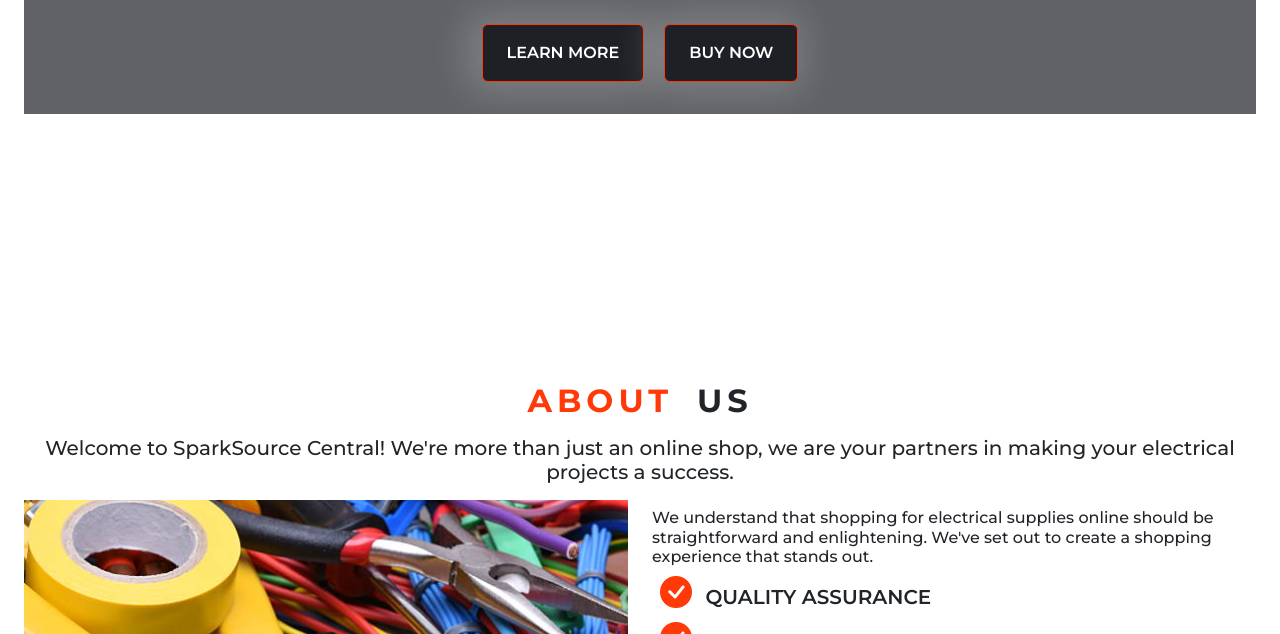
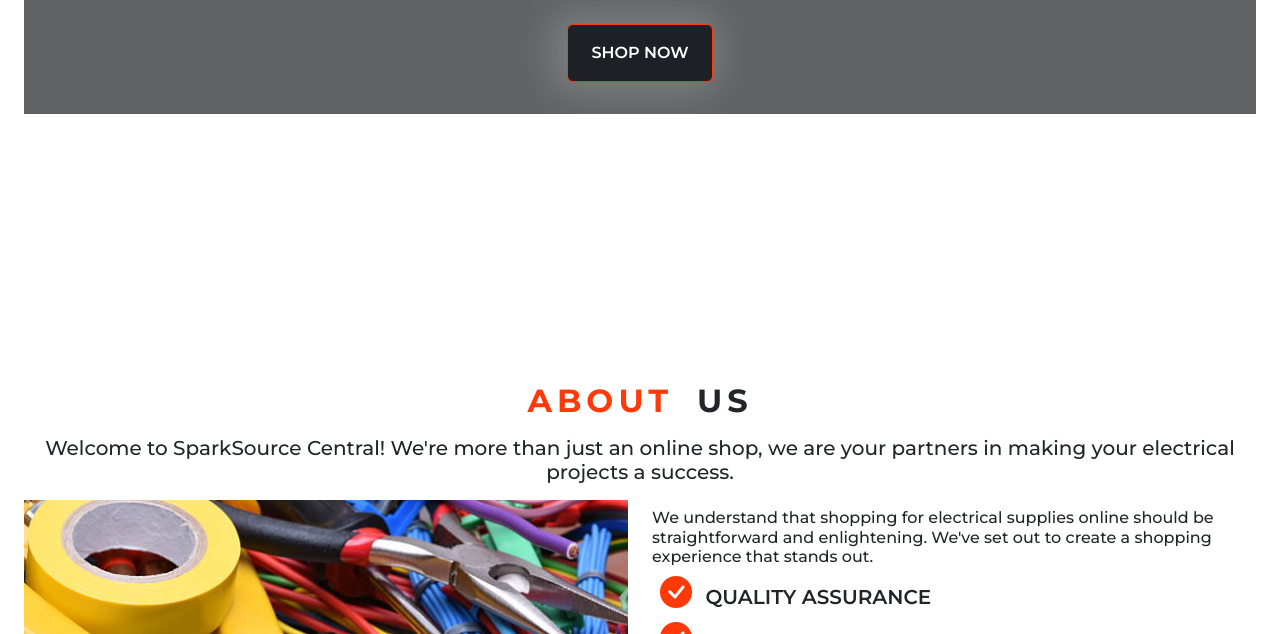
Before and after one commit to jaspherbagor/SparkSource-Central, a plain HTML site: page index.html in a window 1280 px wide. Shown: the part 466-1100 px from the top of the page. Drawn offline with nearby package versions, Linux system fonts and the light colour scheme.

Commit message:
deleted the learn more button and changed the buy now button to shop now

```diff
--- a/home.css
+++ b/home.css
@@ -77,7 +77,7 @@ input[type=search], button.search-btn {
     background: var(--navbar-transparent-bg)
 }
 
-a.learnmore-btn, a.buynow-btn {
+a.shopnow-btn {
     background:var(--navbar-bg);
     border: 1.5px solid var(--primary-color);
     color:var(--text-color-light);
@@ -85,7 +85,7 @@ a.learnmore-btn, a.buynow-btn {
 
 }
 
-a.learnmore-btn:hover, a.buynow-btn:hover {
+ a.shopnow-btn:hover {
     background:var(--text-color-light);
     border: 1.5px solid var(--primary-color);
     color:var(--primary-color);
--- a/index.html
+++ b/index.html
@@ -71,8 +71,8 @@
             <h1 class="fw-bolder">YOUR TRUSTED SHOP FOR ALL YOUR ELECTRICAL NEEDS</h1>
             <h2 class="fw-semibold mt-4">Quality Electrical Products at Competitive Prices</h2>
             <div class="cta-buttons d-inline-block mt-4 text-white">
-                <a href="#" class="btn learnmore-btn my-2 mx-2 px-4 py-3 fw-semibold">LEARN MORE</a>
-                <a href="#"  class="btn buynow-btn my-2 mx-2 px-4 py-3 fw-semibold">BUY NOW</a>
+                <!-- <a href="#" class="btn learnmore-btn my-2 mx-2 px-4 py-3 fw-semibold">LEARN MORE</a> -->
+                <a href="#"  class="btn shopnow-btn my-2 mx-2 px-4 py-3 fw-semibold">SHOP NOW</a>
             </div>
         </div>
     </section>
```
